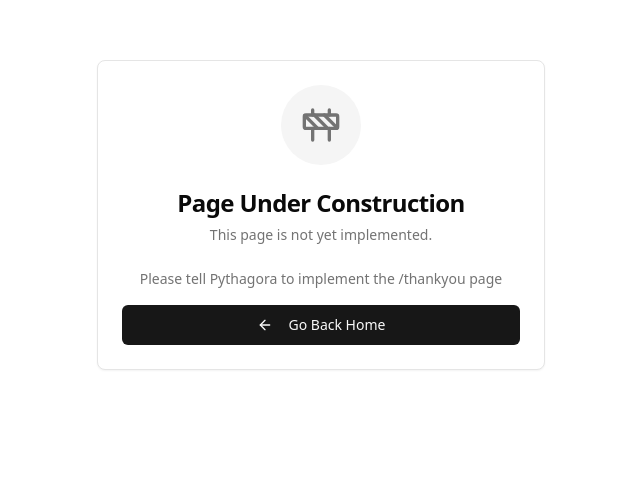
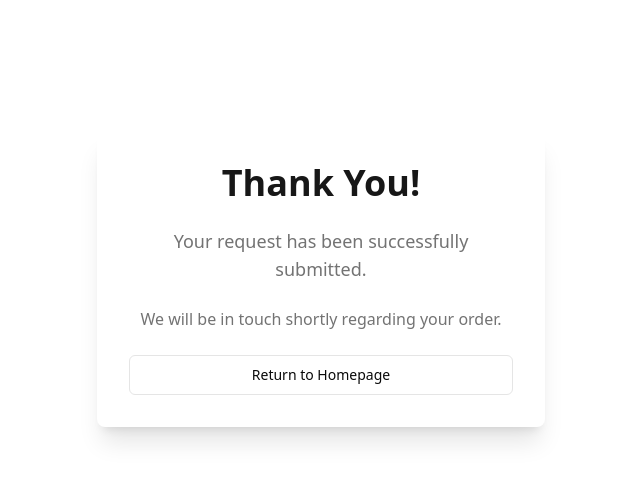
Before and after one commit to NVGO1/videoedits1, a React (Vite) app in the folder VidEditMVPLP/client/: page /thankyou in a window 1280 px wide. Shown: the part 121-602 px from the top of the page, without its empty margins (319-959 px from the left). Built offline with nearby package versions, Linux system fonts and the light colour scheme.

Commit message:
Form automation: Implemented Netlify form functionality and integrated Thank You page

```diff
--- a/VidEditMVPLP/client/package.json
+++ b/VidEditMVPLP/client/package.json
@@ -46,6 +46,7 @@
     "cmdk": "^1.0.0",
     "date-fns": "^3.6.0",
     "embla-carousel-react": "^8.5.1",
+    "googleapis": "^153.0.0",
     "input-otp": "^1.4.1",
     "json-bigint": "^1.0.0",
     "lucide-react": "^0.460.0",
--- a/VidEditMVPLP/client/src/App.tsx
+++ b/VidEditMVPLP/client/src/App.tsx
@@ -5,6 +5,7 @@ import { HomePage } from "./pages/HomePage"
 import { BlankPage } from "./pages/BlankPage"
 import { TermsPage } from "./pages/TermsPage"
 import { PrivacyPage } from "./pages/PrivacyPage"
+import ThankYouPage from "./pages/ThankYouPage"
 
 function App() {
   return (
@@ -15,6 +16,7 @@ function App() {
             <Route path="/" element={<HomePage />} />
             <Route path="/terms" element={<TermsPage />} />
             <Route path="/privacy" element={<PrivacyPage />} />
+            <Route path="/thankyou" element={<ThankYouPage />} />
             <Route path="*" element={<BlankPage />} />
           </Routes>
         </Router>
--- a/VidEditMVPLP/client/src/pages/ThankYouPage.tsx
+++ b/VidEditMVPLP/client/src/pages/ThankYouPage.tsx
@@ -1,33 +1,44 @@
-import { useEffect } from 'react';
+import React, { useEffect, useState } from 'react';
 import { useLocation } from 'react-router-dom';
+import { Button } from '../components/ui/button';
 
 const ThankYouPage = () => {
-  const { search } = useLocation();
-  const params = new URLSearchParams(search);
-  const paypalLink = params.get('paypal');
+  const location = useLocation();
+  const [paypalLink, setPaypalLink] = useState<string | null>(null);
 
   useEffect(() => {
-    if (paypalLink) {
-      const paypalFrame = document.getElementById('paypalFrame') as HTMLIFrameElement;
-      if (paypalFrame) {
-        paypalFrame.src = decodeURIComponent(paypalLink);
-      }
+    const params = new URLSearchParams(location.search);
+    const paypal = params.get('paypal');
+    if (paypal) {
+      setPaypalLink(decodeURIComponent(paypal));
     }
-  }, [paypalLink]);
+  }, [location]);
 
   return (
-    <div style={{ textAlign: 'center', padding: '20px' }}>
-      <h2>Thank You for Your Order!</h2>
-      <p>Please complete your payment below to start the 24-hour editing process.</p>
-      <iframe
-        id="paypalFrame"
-        title="PayPal Payment"
-        width="100%"
-        height="600"
-        frameBorder="0"
-        style={{ border: 'none' }}
-      ></iframe>
-      <p>If the payment doesn’t load, <a href={paypalLink ? decodeURIComponent(paypalLink) : '#'} target="_blank" rel="noopener noreferrer">click here</a>.</p>
+    <div className="min-h-screen bg-background flex items-center justify-center p-6">
+      <div className="bg-card text-card-foreground p-8 rounded-lg shadow-xl text-center max-w-md space-y-6">
+        <h1 className="text-4xl font-bold text-primary">Thank You!</h1>
+        <p className="text-lg text-muted-foreground">
+          Your request has been successfully submitted.
+        </p>
+        {paypalLink ? (
+          <div className="space-y-4">
+            <p className="text-md text-muted-foreground">
+              Please complete your payment to finalize your order.
+            </p>
+            <Button asChild size="lg" className="w-full bg-gradient-to-r from-green-500 to-blue-500 hover:from-green-600 hover:to-blue-600">
+              <a href={paypalLink} target="_blank" rel="noopener noreferrer">Proceed to Payment</a>
+            </Button>
+          </div>
+        ) : (
+          <p className="text-md text-muted-foreground">
+            We will be in touch shortly regarding your order.
+          </p>
+        )}
+        <Button variant="outline" asChild className="w-full">
+          <a href="/">Return to Homepage</a>
+        </Button>
+      </div>
     </div>
   );
 };
```
Also changed, not shown: 1 other file (tests, documents, lock files or other folders).
